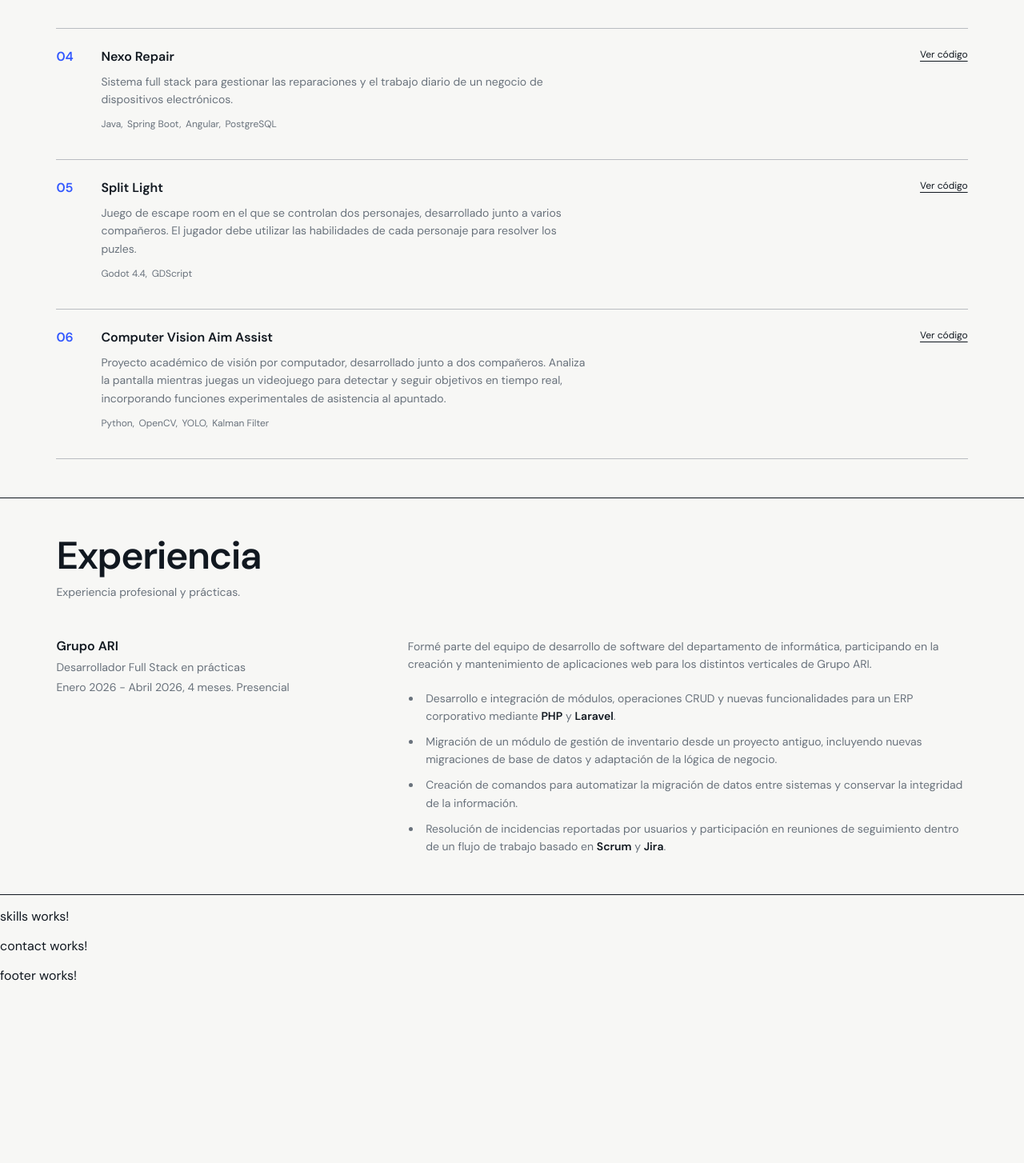
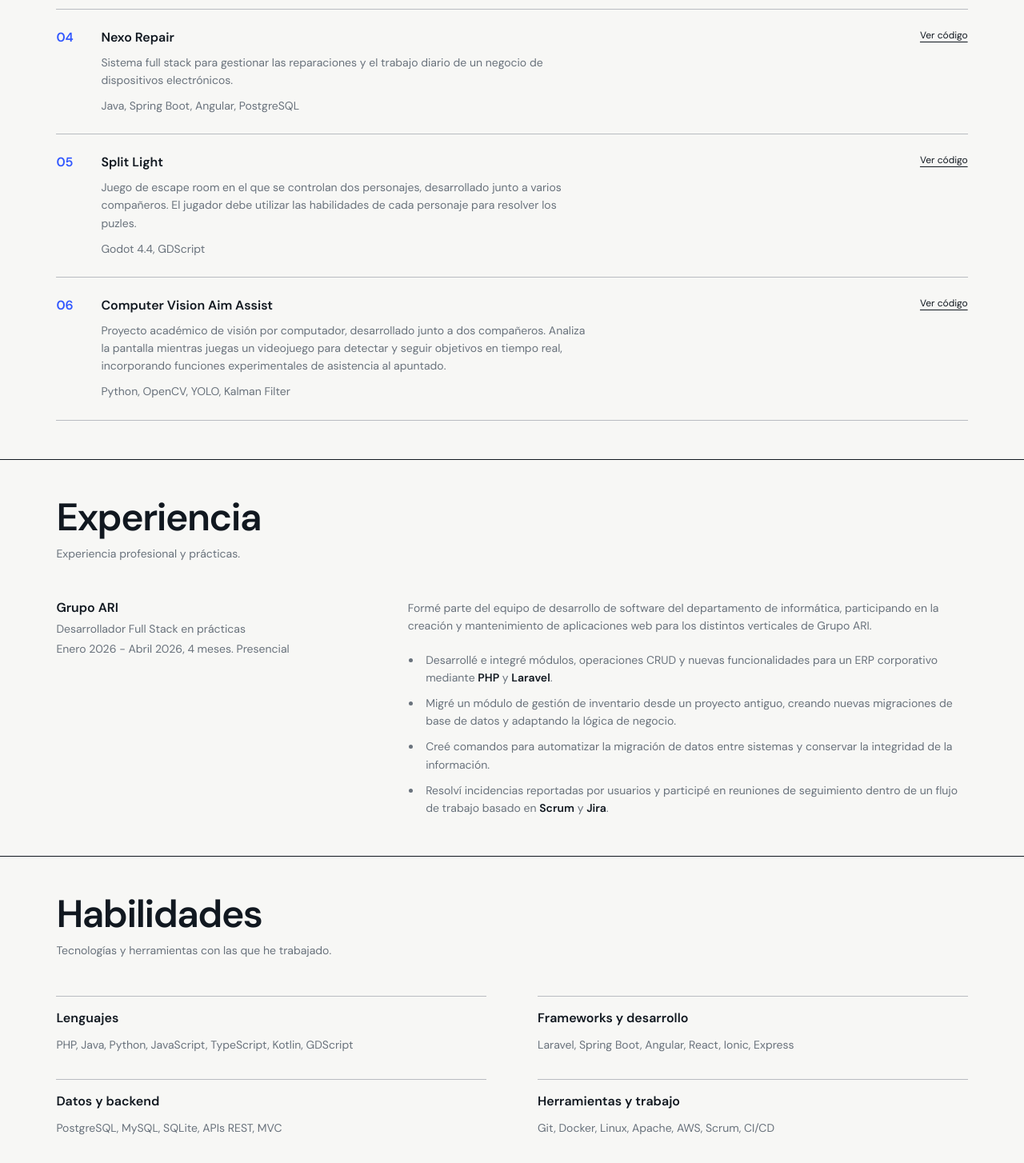
Before and after one commit to Mario-Grc/portfolio, an Angular app: page / in a window 1280 px wide. Shown: the part 1296-2750 px from the top of the page at 80% size. Before the commit the page ends 2542 px from the top, so only its background shows below. Built offline with nearby package versions, Linux system fonts and the light colour scheme.

Commit message:
feat: add skills and fix experience and projects styles

```diff
--- a/src/app/components/experience/experience.ts
+++ b/src/app/components/experience/experience.ts
@@ -32,17 +32,17 @@ export class Experience {
       description: 'Formé parte del equipo de desarrollo de software del departamento de informática, participando en la creación y mantenimiento de aplicaciones web para los distintos verticales de Grupo ARI.',
       tasks: [
         {
-          description: 'Desarrollo e integración de módulos, operaciones CRUD y nuevas funcionalidades para un ERP corporativo mediante',
+          description: 'Desarrollé e integré módulos, operaciones CRUD y nuevas funcionalidades para un ERP corporativo mediante',
           technologies: ['PHP', 'Laravel'],
         },
         {
-          description: 'Migración de un módulo de gestión de inventario desde un proyecto antiguo, incluyendo nuevas migraciones de base de datos y adaptación de la lógica de negocio.',
+          description: 'Migré un módulo de gestión de inventario desde un proyecto antiguo, creando nuevas migraciones de base de datos y adaptando la lógica de negocio.',
         },
         {
-          description: 'Creación de comandos para automatizar la migración de datos entre sistemas y conservar la integridad de la información.',
+          description: 'Creé comandos para automatizar la migración de datos entre sistemas y conservar la integridad de la información.',
         },
         {
-          description: 'Resolución de incidencias reportadas por usuarios y participación en reuniones de seguimiento dentro de un flujo de trabajo basado en',
+          description: 'Resolví incidencias reportadas por usuarios y participé en reuniones de seguimiento dentro de un flujo de trabajo basado en',
           technologies: ['Scrum', 'Jira'],
         },
       ],
--- a/src/app/components/projects/projects.html
+++ b/src/app/components/projects/projects.html
@@ -15,11 +15,7 @@
                 <div class="project-information">
                     <h3>{{ project.title }}</h3>
                     <p>{{ project.description }}</p>
-                    <ul class="project-technologies" aria-label="Tecnologías utilizadas">
-                        @for (technology of project.technologies; track technology) {
-                        <li>{{ technology }}</li>
-                        }
-                    </ul>
+                    <p class="project-technologies" aria-label="Tecnologías utilizadas">{{ project.technologies.join(', ') }}</p>
                 </div>
                 @if (project.codeUrl) {
                 <a class="project-link" [href]="project.codeUrl" target="_blank" rel="noopener noreferrer">Ver código</a>
--- a/src/app/components/projects/projects.scss
+++ b/src/app/components/projects/projects.scss
@@ -60,21 +60,8 @@
 
 .project-technologies {
     color: var(--color-muted);
-    display: flex;
     font-size: 0.75rem;
-    gap: 0;
-    list-style: none;
     margin-top: 0.75rem;
-    padding: 0;
-}
-
-.project-technologies li {
-    display: inline;
-}
-
-.project-technologies li:not(:last-child)::after {
-    content: ',';
-    margin-right: 0.35rem;
 }
 
 .project-link {
--- a/src/app/components/skills/skills.html
+++ b/src/app/components/skills/skills.html
@@ -1 +1,17 @@
-<p>skills works!</p>
+<section class="skills-section" aria-labelledby="skills-title">
+	<div class="skills-content">
+		<header class="skills-heading">
+			<h2 id="skills-title">Habilidades</h2>
+			<p>Tecnologías y herramientas con las que he trabajado.</p>
+		</header>
+
+		<div class="skill-groups">
+			@for (group of skillGroups; track group.title) {
+				<section class="skill-group" [attr.aria-labelledby]="group.title">
+					<h3 [id]="group.title">{{ group.title }}</h3>
+					<p class="skill-list">{{ group.skills.join(', ') }}</p>
+				</section>
+			}
+		</div>
+	</div>
+</section>
--- a/src/app/components/skills/skills.scss
+++ b/src/app/components/skills/skills.scss
@@ -0,0 +1,57 @@
+.skills-section {
+	border-bottom: 1px solid;
+	padding: clamp(2rem, 4vw, 3rem) var(--space-page);
+}
+
+.skills-content {
+	margin: 0 auto;
+	max-width: var(--content-width);
+}
+
+.skills-heading {
+	margin-bottom: clamp(1.5rem, 4vw, 3rem);
+}
+
+.skills-heading h2 {
+	font-size: clamp(2rem, 4vw, 3rem);
+	font-weight: 600;
+	letter-spacing: -0.03em;
+	line-height: 1;
+	margin: 0;
+}
+
+.skills-heading p {
+	color: var(--color-muted);
+	font-size: 0.875rem;
+	margin: 0.75rem 0 0;
+}
+
+.skill-groups {
+	display: grid;
+	gap: 2rem 4rem;
+	grid-template-columns: repeat(2, minmax(0, 1fr));
+}
+
+.skill-group {
+	border-top: 1px solid var(--color-border);
+	padding-top: 1rem;
+}
+
+.skill-group h3 {
+	font-size: 1rem;
+	font-weight: 600;
+	margin: 0;
+}
+
+.skill-list {
+	color: var(--color-muted);
+	font-size: 0.875rem;
+	line-height: 1.6;
+	margin: 0.75rem 0 0;
+}
+
+@media (max-width: 600px) {
+	.skill-groups {
+		grid-template-columns: 1fr;
+	}
+}
--- a/src/app/components/skills/skills.ts
+++ b/src/app/components/skills/skills.ts
@@ -1,4 +1,9 @@
 import { Component } from '@angular/core';
+
+interface SkillGroup {
+  title: string;
+  skills: string[];
+}
 
 @Component({
   selector: 'app-skills',
@@ -6,4 +11,23 @@ import { Component } from '@angular/core';
   templateUrl: './skills.html',
   styleUrl: './skills.scss',
 })
-export class Skills {}
+export class Skills {
+  protected readonly skillGroups: SkillGroup[] = [
+    {
+      title: 'Lenguajes',
+      skills: ['PHP', 'Java', 'Python', 'JavaScript', 'TypeScript', 'Kotlin', 'GDScript'],
+    },
+    {
+      title: 'Frameworks y desarrollo',
+      skills: ['Laravel', 'Spring Boot', 'Angular', 'React', 'Ionic', 'Express'],
+    },
+    {
+      title: 'Datos y backend',
+      skills: ['PostgreSQL', 'MySQL', 'SQLite', 'APIs REST', 'MVC'],
+    },
+    {
+      title: 'Herramientas y trabajo',
+      skills: ['Git', 'Docker', 'Linux', 'Apache', 'AWS', 'Scrum', 'CI/CD'],
+    },
+  ];
+}
--- a/src/styles.scss
+++ b/src/styles.scss
@@ -6,6 +6,7 @@
 	--color-accent: #3157ff;
 	--color-surface: #f7f7f5;
 	--content-width: 72rem;
+	--header-height: 4rem;
 	--space-page: 5.5vw;
 }
 
@@ -28,6 +29,10 @@ body {
 	margin: 0;
 }
 
+main > [id] {
+	scroll-margin-top: var(--header-height);
+}
+
 button,
 a {
 	font: inherit;
```
